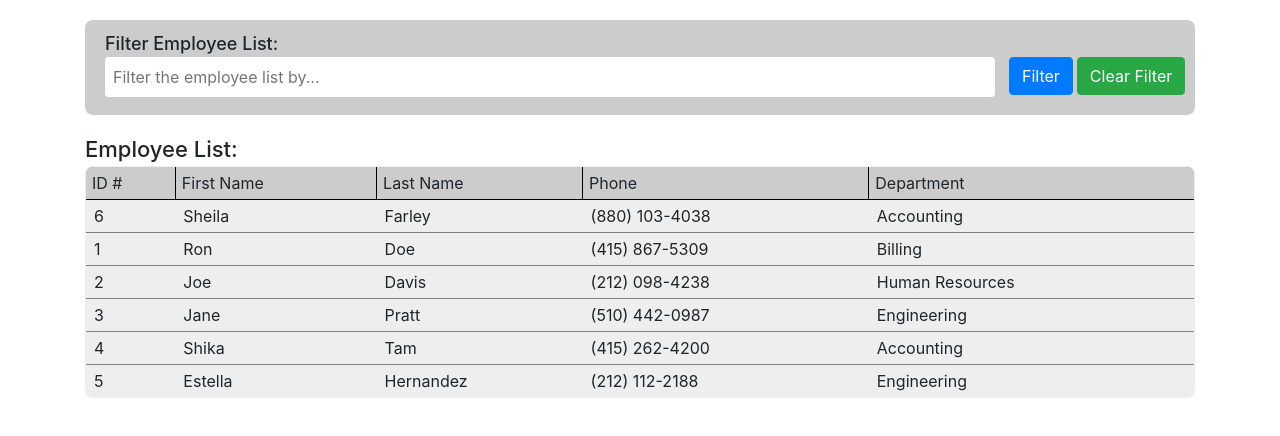
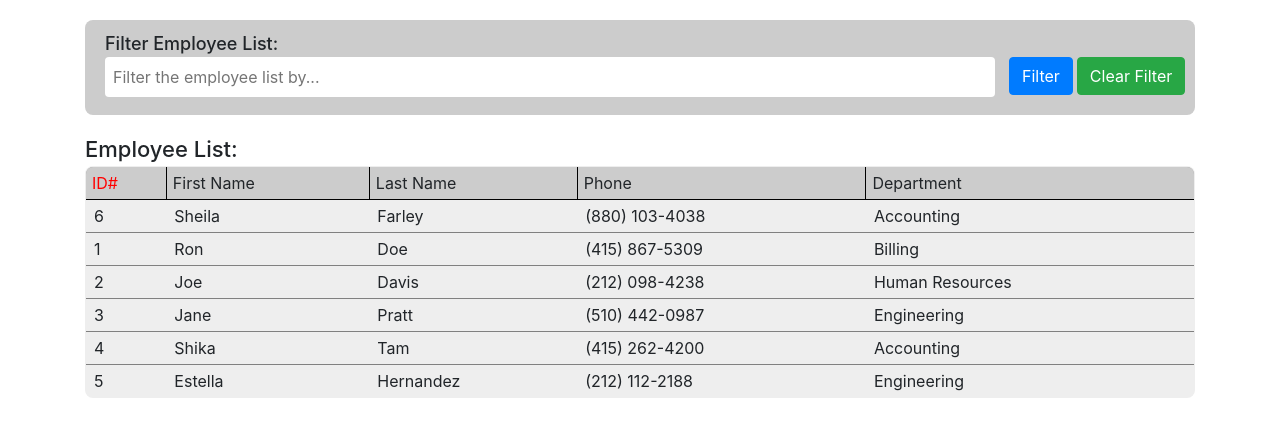
Before and after one commit to b0rgbart3/name_search, a React (Create React App) app: page / in a window 1280 px wide. Shown: the top 436 px of the page. Built offline with nearby package versions, Linux system fonts and the light colour scheme.

Commit message:
fixed toggle of sort order in Global State

```diff
--- a/src/components/EmployeeList.js
+++ b/src/components/EmployeeList.js
@@ -3,6 +3,18 @@ import { useEmployeeContext } from "../utils/GlobalState";
 
 function EmployeeList() {
   const [state, dispatch] = useEmployeeContext();
+
+  const styles = {
+    asc: {
+      color:"#ff0000"
+    },
+    desc: {
+      color:"#00ff00",
+      backgroundImage: "URL(/public/images/desc.svg)",
+      backgroundRepeat: "no-repeat",
+      backgroundPosition: "100%, 0%"
+    }
+}
 
   function sort(e, term) {
     e.preventDefault();
@@ -20,11 +32,15 @@ function EmployeeList() {
       {state.CurrentFilter ?
       <div classNames='listSubTitle'>Filtering by: {state.CurrentFilter}</div>
       : <div className='listSubTitle'></div>}
+
+
       <table className="listTable">
       <thead>
               <tr className="headerRow">
 
-                <td className={state.sortDirection === "asc" ? "asc" : "desc"} onClick={ (e) => sort(e, "id")} >ID #</td>
+                <td style={state.SortDirection === "asc" ? styles.asc : styles.desc } onClick={ (e) => sort(e, "id")} >
+                  ID#
+                </td>
                 <td onClick={ (e) => sort(e, "firstName")}>First Name</td>
                 <td onClick={ (e) => sort(e, "lastName")}>Last Name</td>
                 <td onClick={ (e) => sort(e, "phoneNumber")}>Phone </td>
--- a/src/utils/GlobalState.js
+++ b/src/utils/GlobalState.js
@@ -15,17 +15,17 @@ const EmployeeContext = createContext({
 });
 const { Provider } = EmployeeContext;
 
-function reducer(state, action) {
+function reducer({Employees, CurrentFilter, CurrentSort,SortDirection}, action) {
+
   console.log("In the reducer.");
   switch (action.type) {
     case "clear":
-      state.Employees = Data;
-      return ({Employees: state.Employees,
+      return ({Employees: Data,
                CurrentFilter: "", CurrentSort:"", SortDirection:""});
   case "search":
     // whenever we do a sort, we want to start with the full list.
-    state.Employees = Data;
-    let filteredEmployeeList  = state.Employees.filter((item, index) => {
+
+    let filteredEmployeeList  = Employees.filter((item, index) => {
             return item.firstName.includes(action.term) ||
             item.lastName.includes(action.term) ||
             item.phoneNumber.includes(action.term) ||
@@ -35,27 +35,27 @@ function reducer(state, action) {
               CurrentSort: "",
               SortDirection: ""});
   case "sort":
-    console.log("Before: Direction: " + state.SortDirection);
+    console.log("Before: Direction: " + SortDirection);
 
-    state.SortDirection === "asc" ?
-    state.SortDirection = "desc" :
-    state.SortDirection = "asc";
+    SortDirection === "asc" ?
+    SortDirection = "desc" :
+    SortDirection = "asc";
 
-    console.log("After: Direction: " + state.SortDirection);
+    console.log("After: Direction: " + SortDirection);
     let sortedEmployeeList = [];
-    if (state.sortDirection === "asc") {
-      sortedEmployeeList = state.Employees.sort((a, b) => (a[action.term] > b[action.term]) ? 1 : -1);
+    if (SortDirection === "asc") {
+      sortedEmployeeList = Employees.sort((a, b) => (a[action.term] > b[action.term]) ? 1 : -1);
     }
     else {
-      sortedEmployeeList = state.Employees.sort((b, a) => (a[action.term] > b[action.term]) ? 1 : -1);
+      sortedEmployeeList = Employees.sort((b, a) => (a[action.term] > b[action.term]) ? 1 : -1);
     }
     return ({ Employees: sortedEmployeeList,
-              CurrentFilter: state.CurrentFilter,
+              CurrentFilter,
               CurrentSort: action.term,
-              SortDirection: state.SortDirection});
+              SortDirection});
 
   default:
-    return state;
+    return {Employees, CurrentFilter, CurrentSort,SortDirection};
   }
 }
 
```
Also changed, not shown: public/images/desc.svg (added).
